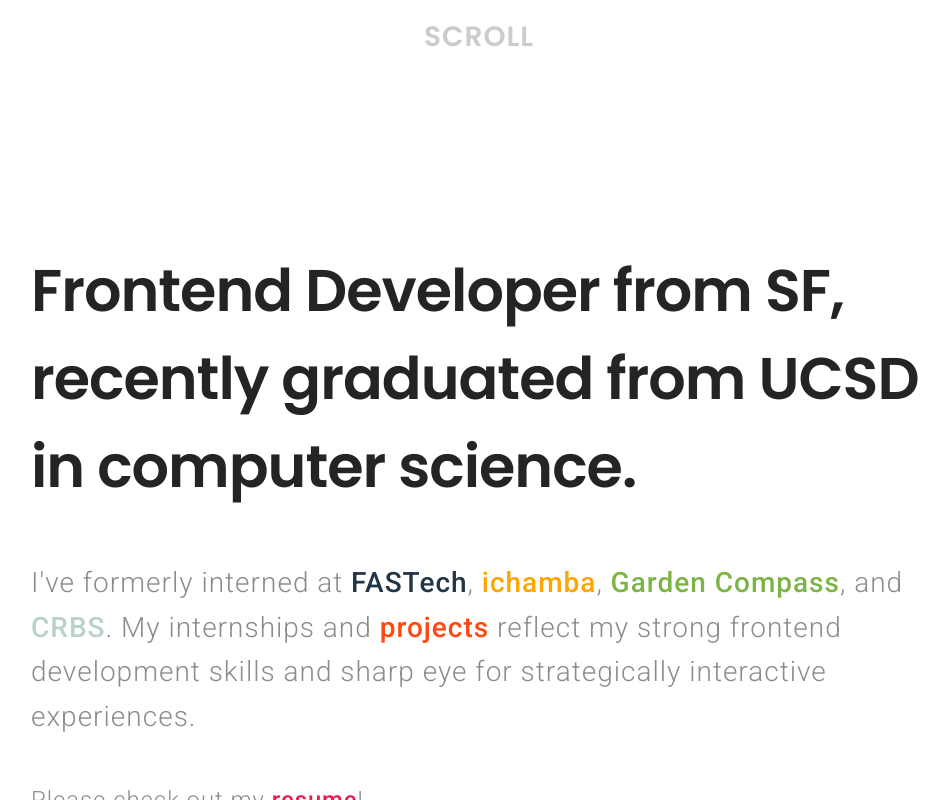
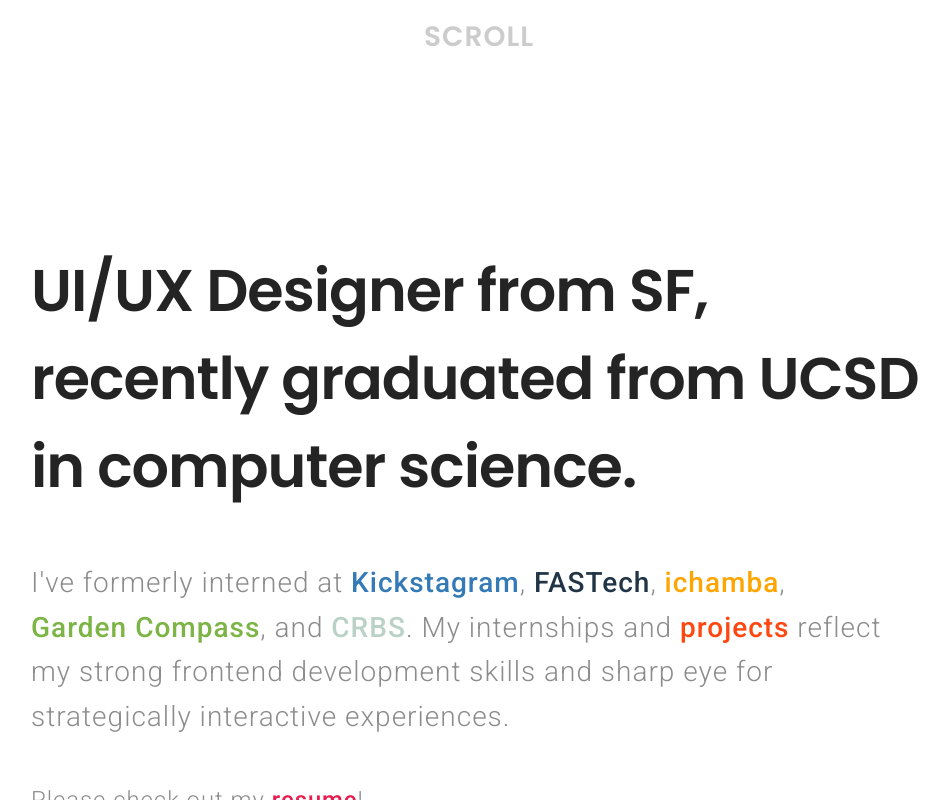
Before and after one commit to parisdo/personalwebsite, a website: page static/index.html in a window 1280 px wide. Shown: the part 623-1423 px from the top of the page, without its empty margins (161-1110 px from the left). Drawn offline with Linux system fonts and the light colour scheme.

Commit message:
added kickstagram and updated content

```diff
--- a/static/index.html
+++ b/static/index.html
@@ -128,8 +128,12 @@
     <section id="intro" class="intro-section">
         <div class="container">
             <div class="maxwidth">
-                <h1 class="intro-title"> Frontend Developer from SF, recently graduated from UCSD in computer science. </h1>
+                <h1 class="intro-title"> UI/UX Designer from SF, recently graduated from UCSD in computer science. </h1>
                 <h4 class="intro-content"> <span class="opacity"> I've formerly interned at </span>
+                    <a class="item-box-link" href="http://kickstagram.io/">
+                        <span class="item-box-background"></span>
+                        <span class="item-box-text inline-text kickstagram">Kickstagram</span>
+                    </a><span class="opacity">,</span>
                         <a class="item-box-link" href="http://fastech.io/">
                             <span class="item-box-background"></span>
                             <span class="item-box-text inline-text fastech">FASTech</span>
```
Also changed, not shown: 1 other file.
